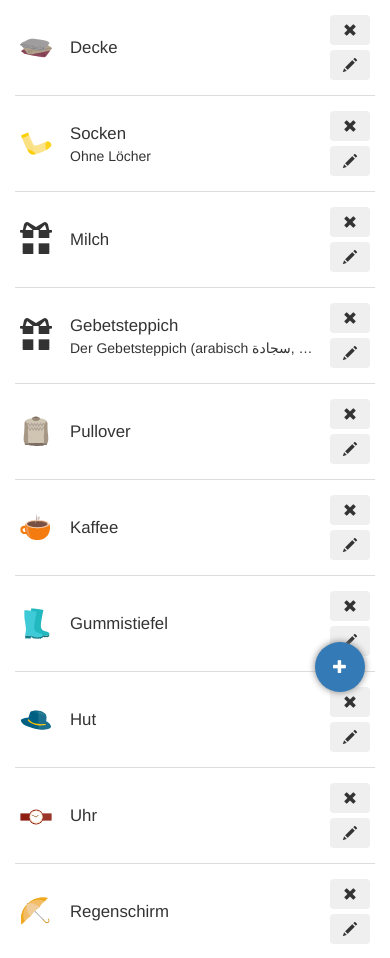
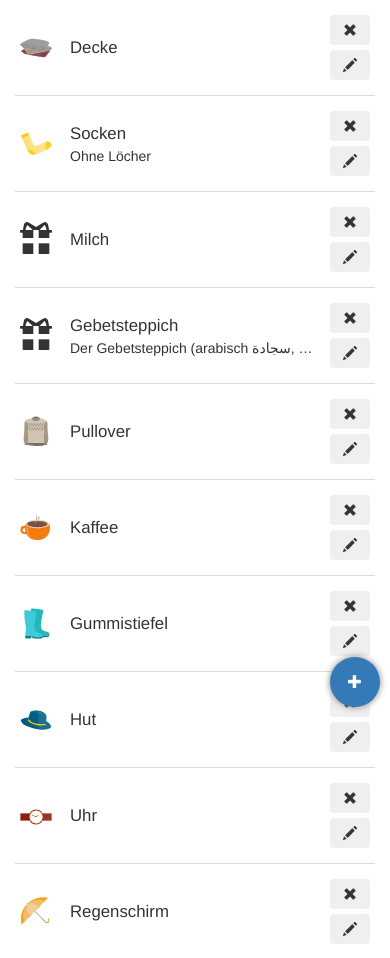
Before and after one commit to TazDingoOG/Hack4Good2015, a PHP site: page /a/demo-token-bla in a window 390 px wide. Shown: the part 127-1085 px from the top of the page. Run offline with PHP 8.4, Linux system fonts and the light colour scheme; data comes from the database, SQL or seed files in the repository; some libraries are stand-ins or nearby versions.

Commit message:
Floating Button in Mobilansicht ist jetzt weiter unten rechts.

```diff
--- a/static/css/main.css
+++ b/static/css/main.css
@@ -55,9 +55,15 @@ body {
     height: 50px;
     border-radius: 25px;
     border: none;
-    box-shadow: grey 0px 0px 7px;
+    box-shadow: grey 0 0 7px;
 }
 
+@media all and (orientation:portrait) {
+    .floating-add-button {
+        right: 10px;
+        bottom: 10px;
+    }
+}
 
 .list-categories-header {
     margin-bottom: 50px;
```
